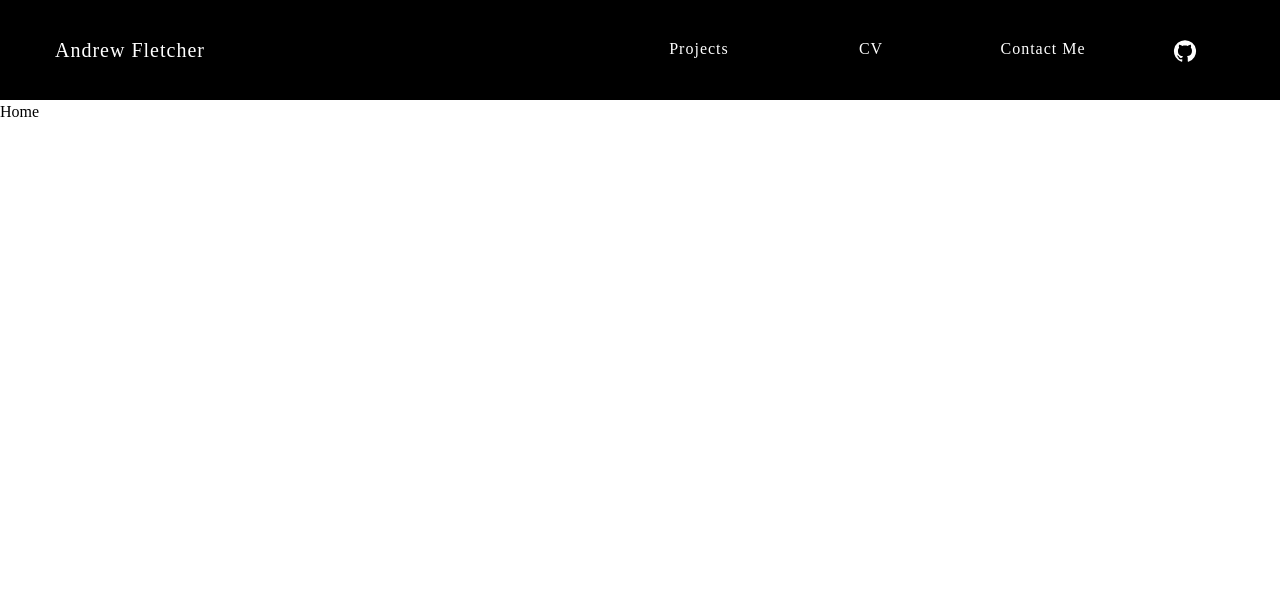
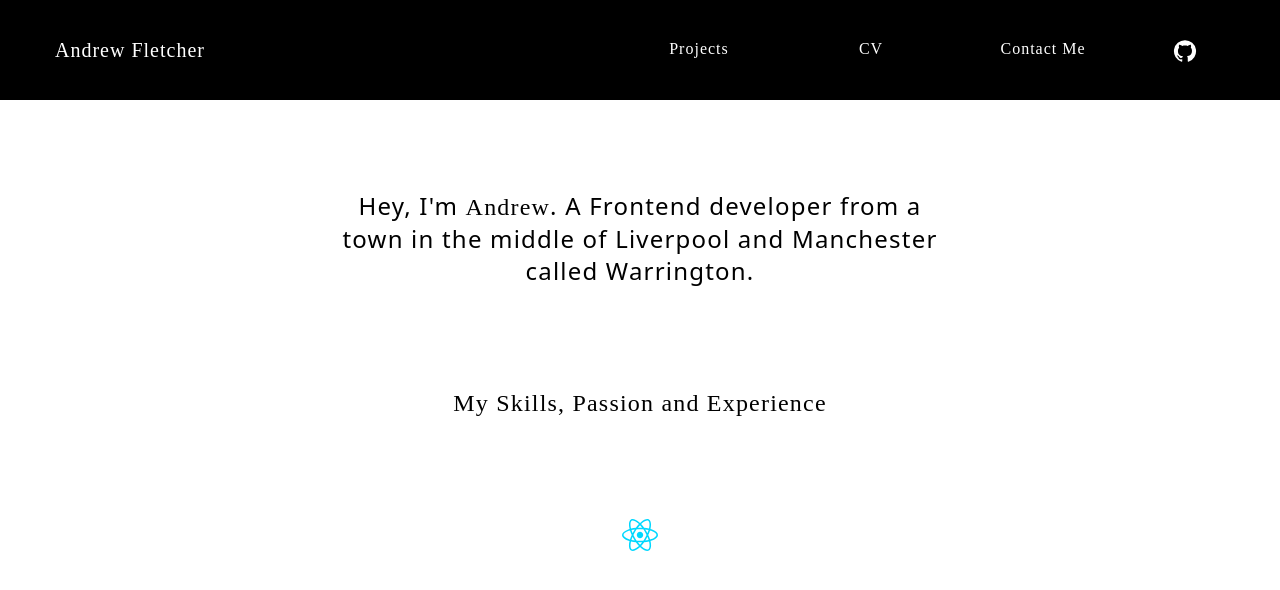
Before and after one commit to fletch-r/personal, a React (Vite) app: page / in a window 1280 px wide. Shown: the top 590 px of the page. Built offline with nearby package versions, Linux system fonts and the light colour scheme.

Commit message:
feat: Started Homepage -

```diff
--- a/src/Home.tsx
+++ b/src/Home.tsx
@@ -1,8 +1,16 @@
-import React from 'react'
+import reactLogo from './assets/react.svg'
 
 function Home() {
   return (
-    <div>Home</div>
+    <div className='max-w-[1170px] mx-auto flex flex-col items-center gap-[100px]'>
+      <h4 className='text-black font-sans text-2xl tracking-wider w-[600px] text-center mt-[90px]'>
+        Hey, I'm <span className='font-cals'>Andrew</span>. A Frontend developer from a town in the middle of Liverpool and Manchester called Warrington.
+      </h4>
+      <h4 className='text-black text-2xl tracking-wider text-center'>
+        My Skills, Passion and Experience
+      </h4>
+      <img src={reactLogo} className="logo react" alt="React logo" />
+    </div>
   )
 }
 
```
